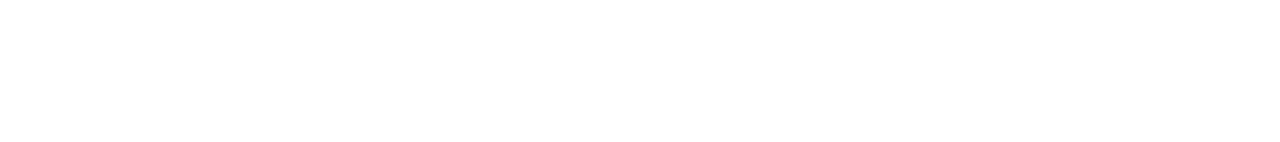
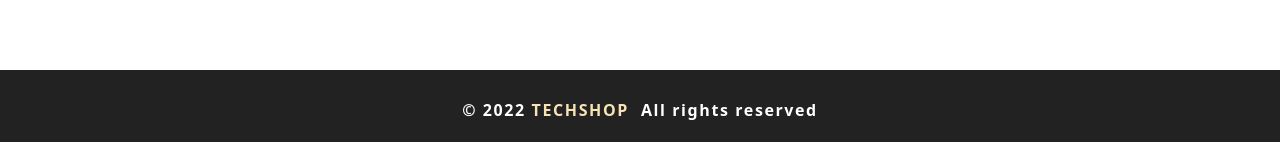
Before and after one commit to williamtan22/react-ecom, a React (Create React App) app in the folder client/: page / in a window 1280 px wide. Shown: the part 810-952 px from the top of the page. Before the commit the page ends 880 px from the top, so only its background shows below. Built offline with nearby package versions, Linux system fonts and the light colour scheme.

Commit message:
create the footer

```diff
--- a/client/src/App.js
+++ b/client/src/App.js
@@ -11,6 +11,7 @@
 import Register from "./pages/Register";
 import NotFound from './pages/NotFound';
 import MainNavigation from "./layout/MainNavigation";
+import Footer from "./layout/Footer";
 
 
 const App = () => {
@@ -28,6 +29,7 @@
         <Route path="/register" element={<Register />} />
         <Route path="*" element={<NotFound />} />
       </Routes>
+      <Footer />
     </>
   );
 }
--- /dev/null
+++ b/client/src/layout/Footer.jsx
@@ -0,0 +1,15 @@
+import React from 'react';
+
+const Footer = () => {
+    return (
+        <div className='flex justify-center items-center text-center h-20 bg-[#222] text-white md:tracking-widest leading-tight font-semibold'>
+            <h4>
+                &copy; {new Date().getFullYear()}
+                <span className='text-secondary-200'> TECHSHOP </span>
+            </h4>
+            <h4 className='ml-3'>All rights reserved</h4>
+        </div>
+    );
+};
+
+export default Footer;
```
